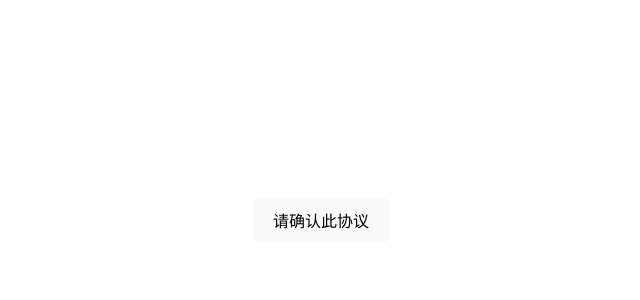
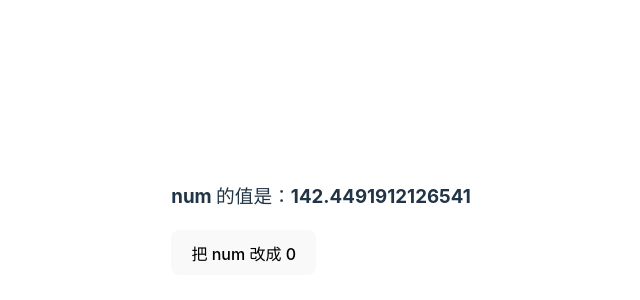
Before and after one commit to jiansun-max/react_hooks, a React (Vite) app: page / in a window 1280 px wide. Shown: the part 180-480 px from the top of the page, without its empty margins (319-959 px from the left). Built offline with nearby package versions, Linux system fonts and the light colour scheme.

Commit message:
说明useLayoutEffect的使用

```diff
--- a/src/App.tsx
+++ b/src/App.tsx
@@ -1,11 +1,11 @@
 import React from 'react'
-import { CountDown } from '@/components/use_effect/01.base.tsx'
+import { RandomNumber } from '@/components/use_effect/01.base.tsx'
 
 // React.FC<T> 表示这是一个函数式的 react 组件
 const App: React.FC = () => {
   return (
     <>
-      <CountDown />
+      <RandomNumber />
     </>
   )
 }
--- a/src/components/use_effect/01.base.tsx
+++ b/src/components/use_effect/01.base.tsx
@@ -1,4 +1,4 @@
-import React, { useEffect, useState } from 'react'
+import React, { useEffect, useState, useLayoutEffect } from 'react'
 import { useMousePosition, useCountDown } from '@/hooks/index.ts'
 
 export const Counter: React.FC = () => {
@@ -128,3 +128,21 @@ export const CountDown: React.FC = () => {
     </>
   )
 }
+
+export const RandomNumber: React.FC = () => {
+  const [num, setNum] = useState(Math.random() * 200)
+
+  useLayoutEffect(() => {
+    console.log('触发了 useEffect 的副作用函数', num)
+    if (num === 0) {
+      setNum(Math.random() * 200)
+    }
+  }, [num])
+
+  return (
+    <>
+      <h3>num 的值是：{num}</h3>
+      <button onClick={() => setNum(0)}>把 num 改成 0</button>
+    </>
+  )
+}
```
